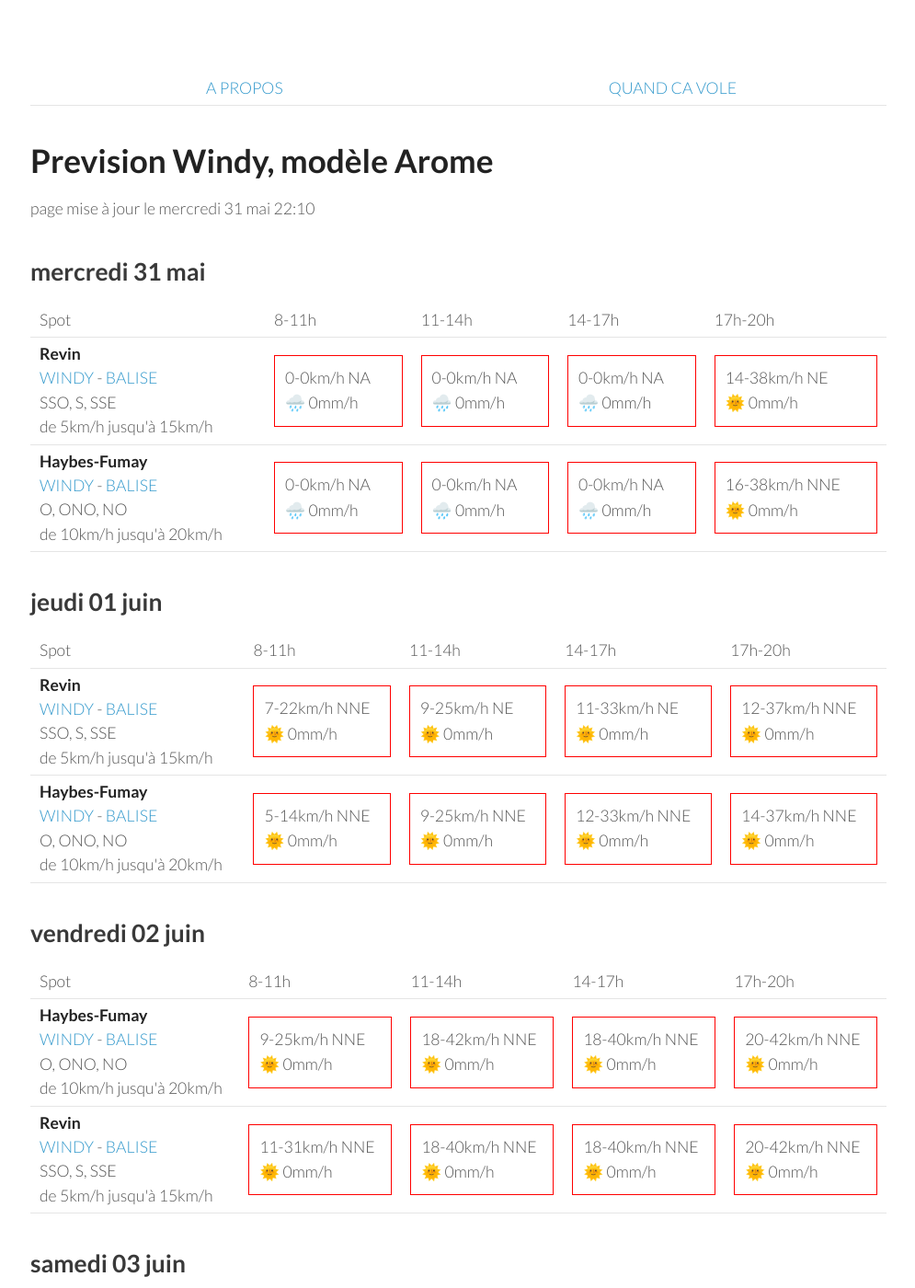
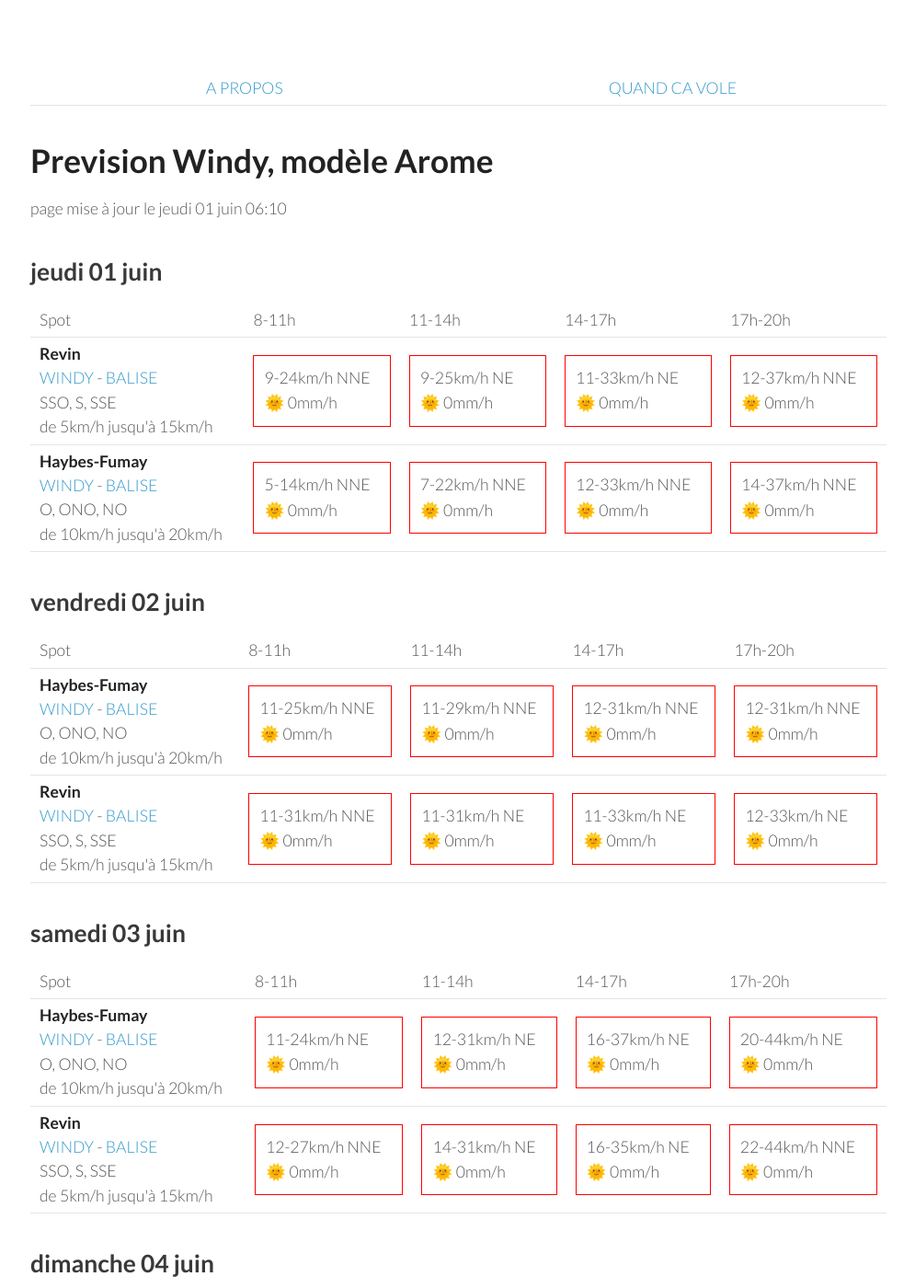
Before and after one commit to parapente-dans-le-nord/parapente-dans-le-nord.github.io, a Jekyll site: the page built from ardennes.markdown, in a window 1280 px wide and 1400 px high. Shown: the whole window at 92% size, without its empty margins (25-1020 px from the left). Built offline with Jekyll 4.4.1, drawn with Linux system fonts in a browser that asks for light colours; some of the changed text lies outside the part shown.

Commit message:
update index.markdown

```diff
--- a/ardennes.markdown
+++ b/ardennes.markdown
@@ -7,42 +7,8 @@ title:  "Tous les spots"
 {: .links}
 
 # Prevision Windy, modèle Arome
-page mise à jour le mercredi 31 mai 22:10
+page mise à jour le jeudi 01 juin 06:10
 
-## mercredi 31 mai
-
-{::nomarkdown}
-<table>
-  <tbody>
-    <tr>
-      <td>Spot</td>
-      <td>8-11h</td>
-      <td>11-14h</td>
-      <td>14-17h</td>
-      <td>17h-20h</td>
-    </tr>
-<tr>
-        <td><strong>Revin</strong><br><a href="https://windy.com/49.948/4.625?49.543,4.625,8">WINDY</a> - <span class=""><a href="http://www.balisemeteo.com/balise.php?idBalise=5019">BALISE</a> </span><br> <span class="vent-favorable">SSO, S, SSE</span><br><span class="force-vent">de 5km/h jusqu'à 15km/h</span> </td>
-
-            <td><div class="not-flyable"><p>0-0km/h NA</p><p>🌧️ 0mm/h</p></div></td>
-            <td><div class="not-flyable"><p>0-0km/h NA</p><p>🌧️ 0mm/h</p></div></td>
-            <td><div class="not-flyable"><p>0-0km/h NA</p><p>🌧️ 0mm/h</p></div></td>
-            <td><div class="not-flyable"><p>14-38km/h NE</p><p>🌞 0mm/h</p></div></td>
-
-    </tr>
-<tr>
-        <td><strong>Haybes-Fumay</strong><br><a href="https://windy.com/49.998/4.715?49.913,4.738,10">WINDY</a> - <span class=""><a href="http://www.balisemeteo.com/balise.php?idBalise=104">BALISE</a> </span><br> <span class="vent-favorable">O, ONO, NO</span><br><span class="force-vent">de 10km/h jusqu'à 20km/h</span> </td>
-
-            <td><div class="not-flyable"><p>0-0km/h NA</p><p>🌧️ 0mm/h</p></div></td>
-            <td><div class="not-flyable"><p>0-0km/h NA</p><p>🌧️ 0mm/h</p></div></td>
-            <td><div class="not-flyable"><p>0-0km/h NA</p><p>🌧️ 0mm/h</p></div></td>
-            <td><div class="not-flyable"><p>16-38km/h NNE</p><p>🌞 0mm/h</p></div></td>
-
-    </tr>
-
-</tbody>
-</table>
-{:/}
 ## jeudi 01 juin
 
 {::nomarkdown}
@@ -58,7 +24,7 @@ page mise à jour le mercredi 31 mai 22:10
 <tr>
         <td><strong>Revin</strong><br><a href="https://windy.com/49.948/4.625?49.543,4.625,8">WINDY</a> - <span class=""><a href="http://www.balisemeteo.com/balise.php?idBalise=5019">BALISE</a> </span><br> <span class="vent-favorable">SSO, S, SSE</span><br><span class="force-vent">de 5km/h jusqu'à 15km/h</span> </td>
 
-            <td><div class="not-flyable"><p>7-22km/h NNE</p><p>🌞 0mm/h</p></div></td>
+            <td><div class="not-flyable"><p>9-24km/h NNE</p><p>🌞 0mm/h</p></div></td>
             <td><div class="not-flyable"><p>9-25km/h NE</p><p>🌞 0mm/h</p></div></td>
             <td><div class="not-flyable"><p>11-33km/h NE</p><p>🌞 0mm/h</p></div></td>
             <td><div class="not-flyable"><p>12-37km/h NNE</p><p>🌞 0mm/h</p></div></td>
@@ -69,7 +35,7 @@ page mise à jour le mercredi 31 mai 22:10
         <td><strong>Haybes-Fumay</strong><br><a href="https://windy.com/49.998/4.715?49.913,4.738,10">WINDY</a> - <span class=""><a href="http://www.balisemeteo.com/balise.php?idBalise=104">BALISE</a> </span><br> <span class="vent-favorable">O, ONO, NO</span><br><span class="force-vent">de 10km/h jusqu'à 20km/h</span> </td>
 
             <td><div class="not-flyable"><p>5-14km/h NNE</p><p>🌞 0mm/h</p></div></td>
-            <td><div class="not-flyable"><p>9-25km/h NNE</p><p>🌞 0mm/h</p></div></td>
+            <td><div class="not-flyable"><p>7-22km/h NNE</p><p>🌞 0mm/h</p></div></td>
             <td><div class="not-flyable"><p>12-33km/h NNE</p><p>🌞 0mm/h</p></div></td>
             <td><div class="not-flyable"><p>14-37km/h NNE</p><p>🌞 0mm/h</p></div></td>
 
@@ -94,10 +60,10 @@ page mise à jour le mercredi 31 mai 22:10
 <tr>
         <td><strong>Haybes-Fumay</strong><br><a href="https://windy.com/49.998/4.715?49.913,4.738,10">WINDY</a> - <span class=""><a href="http://www.balisemeteo.com/balise.php?idBalise=104">BALISE</a> </span><br> <span class="vent-favorable">O, ONO, NO</span><br><span class="force-vent">de 10km/h jusqu'à 20km/h</span> </td>
 
-            <td><div class="not-flyable"><p>9-25km/h NNE</p><p>🌞 0mm/h</p></div></td>
-            <td><div class="not-flyable"><p>18-42km/h NNE</p><p>🌞 0mm/h</p></div></td>
-            <td><div class="not-flyable"><p>18-40km/h NNE</p><p>🌞 0mm/h</p></div></td>
-            <td><div class="not-flyable"><p>20-42km/h NNE</p><p>🌞 0mm/h</p></div></td>
+            <td><div class="not-flyable"><p>11-25km/h NNE</p><p>🌞 0mm/h</p></div></td>
+            <td><div class="not-flyable"><p>11-29km/h NNE</p><p>🌞 0mm/h</p></div></td>
+            <td><div class="not-flyable"><p>12-31km/h NNE</p><p>🌞 0mm/h</p></div></td>
+            <td><div class="not-flyable"><p>12-31km/h NNE</p><p>🌞 0mm/h</p></div></td>
 
 
     </tr>
@@ -105,9 +71,9 @@ page mise à jour le mercredi 31 mai 22:10
         <td><strong>Revin</strong><br><a href="https://windy.com/49.948/4.625?49.543,4.625,8">WINDY</a> - <span class=""><a href="http://www.balisemeteo.com/balise.php?idBalise=5019">BALISE</a> </span><br> <span class="vent-favorable">SSO, S, SSE</span><br><span class="force-vent">de 5km/h jusqu'à 15km/h</span> </td>
 
             <td><div class="not-flyable"><p>11-31km/h NNE</p><p>🌞 0mm/h</p></div></td>
-            <td><div class="not-flyable"><p>18-40km/h NNE</p><p>🌞 0mm/h</p></div></td>
-            <td><div class="not-flyable"><p>18-40km/h NNE</p><p>🌞 0mm/h</p></div></td>
-            <td><div class="not-flyable"><p>20-42km/h NNE</p><p>🌞 0mm/h</p></div></td>
+            <td><div class="not-flyable"><p>11-31km/h NE</p><p>🌞 0mm/h</p></div></td>
+            <td><div class="not-flyable"><p>11-33km/h NE</p><p>🌞 0mm/h</p></div></td>
+            <td><div class="not-flyable"><p>12-33km/h NE</p><p>🌞 0mm/h</p></div></td>
 
 
     </tr>
@@ -128,22 +94,22 @@ page mise à jour le mercredi 31 mai 22:10
       <td>17h-20h</td>
     </tr>
 <tr>
-        <td><strong>Revin</strong><br><a href="https://windy.com/49.948/4.625?49.543,4.625,8">WINDY</a> - <span class=""><a href="http://www.balisemeteo.com/balise.php?idBalise=5019">BALISE</a> </span><br> <span class="vent-favorable">SSO, S, SSE</span><br><span class="force-vent">de 5km/h jusqu'à 15km/h</span> </td>
+        <td><strong>Haybes-Fumay</strong><br><a href="https://windy.com/49.998/4.715?49.913,4.738,10">WINDY</a> - <span class=""><a href="http://www.balisemeteo.com/balise.php?idBalise=104">BALISE</a> </span><br> <span class="vent-favorable">O, ONO, NO</span><br><span class="force-vent">de 10km/h jusqu'à 20km/h</span> </td>
 
-            <td><div class="not-flyable"><p>12-25km/h NNE</p><p>🌞 0mm/h</p></div></td>
-            <td><div class="not-flyable"><p>14-31km/h NE</p><p>🌞 0mm/h</p></div></td>
-            <td><div class="not-flyable"><p>18-37km/h NE</p><p>🌞 0mm/h</p></div></td>
-            <td><div class="not-flyable"><p>18-38km/h NNE</p><p>🌞 0mm/h</p></div></td>
+            <td><div class="not-flyable"><p>11-24km/h NE</p><p>🌞 0mm/h</p></div></td>
+            <td><div class="not-flyable"><p>12-31km/h NE</p><p>🌞 0mm/h</p></div></td>
+            <td><div class="not-flyable"><p>16-37km/h NE</p><p>🌞 0mm/h</p></div></td>
+            <td><div class="not-flyable"><p>20-44km/h NE</p><p>🌞 0mm/h</p></div></td>
 
 
     </tr>
 <tr>
-        <td><strong>Haybes-Fumay</strong><br><a href="https://windy.com/49.998/4.715?49.913,4.738,10">WINDY</a> - <span class=""><a href="http://www.balisemeteo.com/balise.php?idBalise=104">BALISE</a> </span><br> <span class="vent-favorable">O, ONO, NO</span><br><span class="force-vent">de 10km/h jusqu'à 20km/h</span> </td>
+        <td><strong>Revin</strong><br><a href="https://windy.com/49.948/4.625?49.543,4.625,8">WINDY</a> - <span class=""><a href="http://www.balisemeteo.com/balise.php?idBalise=5019">BALISE</a> </span><br> <span class="vent-favorable">SSO, S, SSE</span><br><span class="force-vent">de 5km/h jusqu'à 15km/h</span> </td>
 
-            <td><div class="not-flyable"><p>11-24km/h NE</p><p>🌞 0mm/h</p></div></td>
-            <td><div class="not-flyable"><p>12-31km/h NE</p><p>🌞 0mm/h</p></div></td>
-            <td><div class="not-flyable"><p>18-38km/h NE</p><p>🌞 0mm/h</p></div></td>
-            <td><div class="not-flyable"><p>18-40km/h NNE</p><p>🌞 0mm/h</p></div></td>
+            <td><div class="not-flyable"><p>12-27km/h NNE</p><p>🌞 0mm/h</p></div></td>
+            <td><div class="not-flyable"><p>14-31km/h NE</p><p>🌞 0mm/h</p></div></td>
+            <td><div class="not-flyable"><p>16-35km/h NE</p><p>🌞 0mm/h</p></div></td>
+            <td><div class="not-flyable"><p>22-44km/h NNE</p><p>🌞 0mm/h</p></div></td>
 
 
     </tr>
@@ -167,7 +133,7 @@ page mise à jour le mercredi 31 mai 22:10
         <td><strong>Haybes-Fumay</strong><br><a href="https://windy.com/49.998/4.715?49.913,4.738,10">WINDY</a> - <span class=""><a href="http://www.balisemeteo.com/balise.php?idBalise=104">BALISE</a> </span><br> <span class="vent-favorable">O, ONO, NO</span><br><span class="force-vent">de 10km/h jusqu'à 20km/h</span> </td>
 
             <td><div class="not-flyable"><p>12-27km/h NE</p><p>🌞 0mm/h</p></div></td>
-            <td><div class="not-flyable"><p>16-37km/h NE</p><p>🌞 0mm/h</p></div></td>
+            <td><div class="not-flyable"><p>18-38km/h NE</p><p>🌞 0mm/h</p></div></td>
             <td><div class="not-flyable"><p>18-40km/h NE</p><p>🌞 0mm/h</p></div></td>
             <td><div class="not-flyable"><p>20-42km/h NE</p><p>🌞 0mm/h</p></div></td>
 
@@ -177,7 +143,7 @@ page mise à jour le mercredi 31 mai 22:10
         <td><strong>Revin</strong><br><a href="https://windy.com/49.948/4.625?49.543,4.625,8">WINDY</a> - <span class=""><a href="http://www.balisemeteo.com/balise.php?idBalise=5019">BALISE</a> </span><br> <span class="vent-favorable">SSO, S, SSE</span><br><span class="force-vent">de 5km/h jusqu'à 15km/h</span> </td>
 
             <td><div class="not-flyable"><p>14-29km/h NNE</p><p>🌞 0mm/h</p></div></td>
-            <td><div class="not-flyable"><p>18-37km/h NE</p><p>🌞 0mm/h</p></div></td>
+            <td><div class="not-flyable"><p>18-38km/h NE</p><p>🌞 0mm/h</p></div></td>
             <td><div class="not-flyable"><p>18-40km/h NE</p><p>🌞 0mm/h</p></div></td>
             <td><div class="not-flyable"><p>20-42km/h NE</p><p>🌞 0mm/h</p></div></td>
 
```
